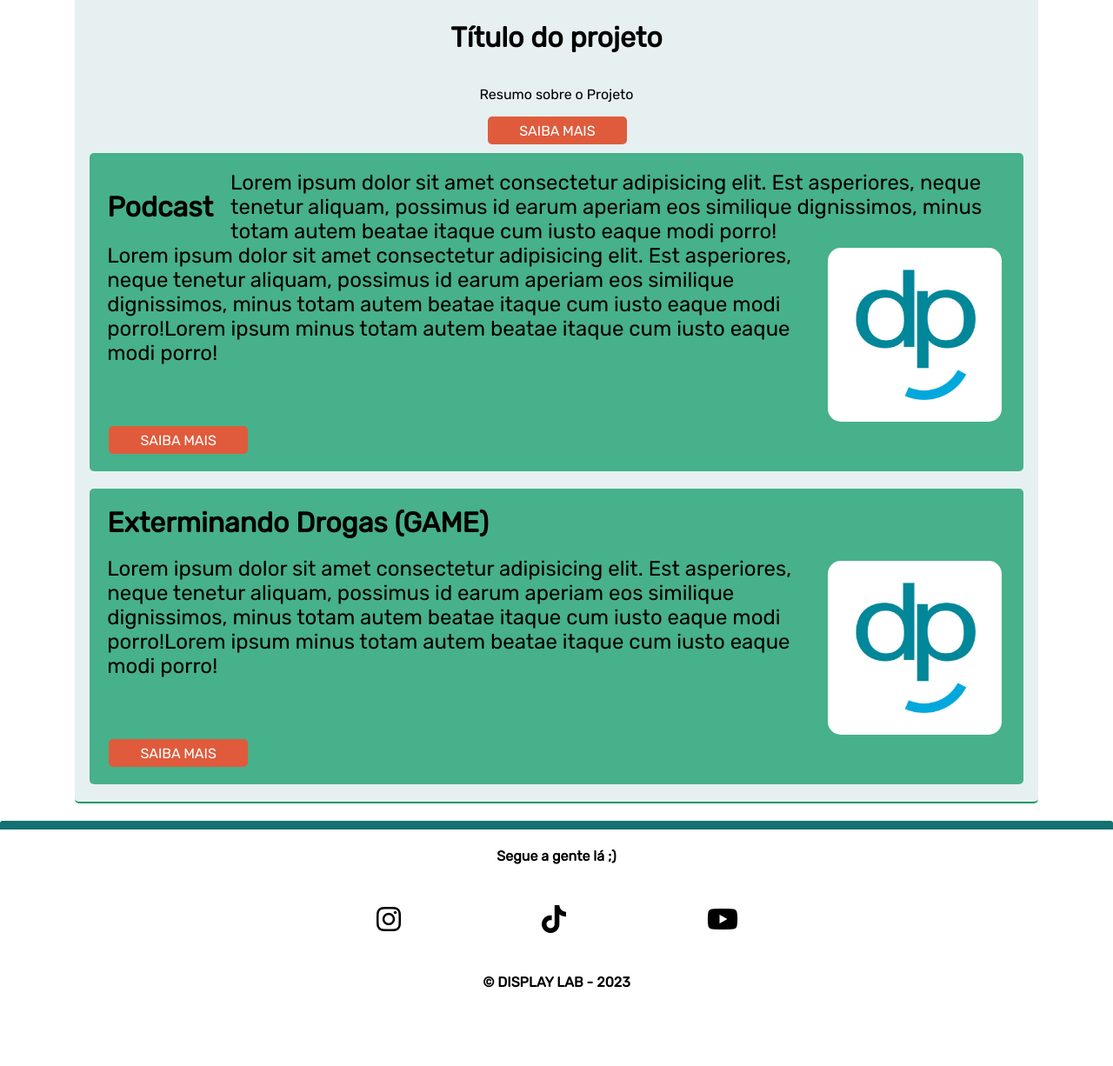
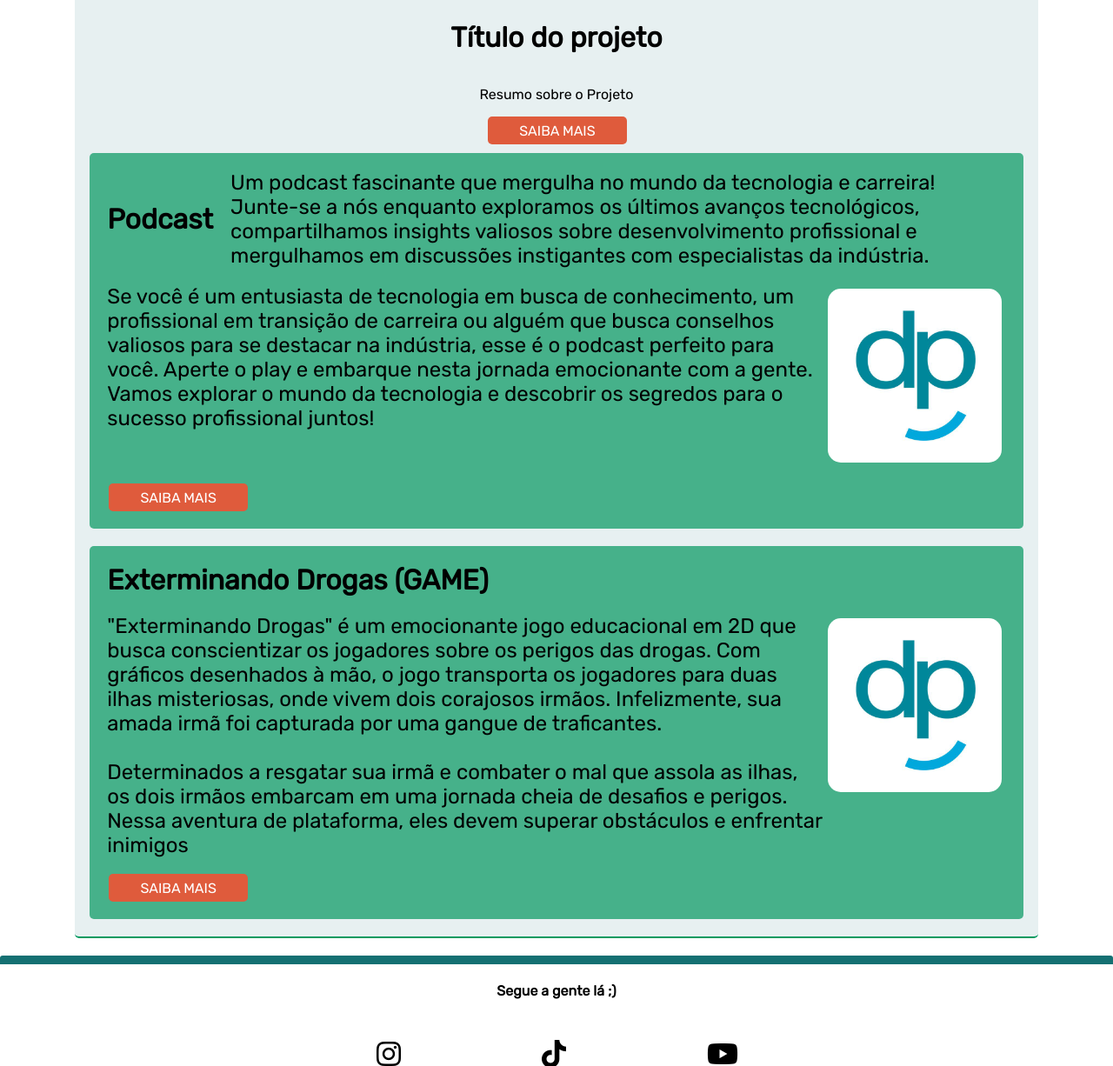
Before and after one commit to GuilhermeHMFroes/DisplaySite, a Flask app: page /projetos in a window 1280 px wide. Shown: the part 605-1831 px from the top of the page at 87% size. Before the commit the page ends 1741 px from the top, so only its background shows below. Run offline with Flask 3, Linux system fonts and the light colour scheme.

Commit message:
Descrição placeholder pro projeto podcast e exterminando drogas

```diff
--- a/templates/projetos.html
+++ b/templates/projetos.html
@@ -30,17 +30,14 @@
 <div class="projetoLayout1">
     <div class="projetoLayout1Upper">
         <h1 class="projetoLayout1Titulo">Podcast</h1>
-        <p class="projetoLayout1Texto1">Lorem ipsum dolor sit amet consectetur adipisicing elit. Est asperiores,
-            neque tenetur aliquam, possimus id earum aperiam eos similique dignissimos,
-            minus totam autem beatae itaque cum iusto eaque modi porro!</p>
+        <p class="projetoLayout1Texto1">Um podcast fascinante que mergulha no mundo da tecnologia e carreira! Junte-se a nós enquanto exploramos os últimos avanços tecnológicos, compartilhamos insights valiosos sobre desenvolvimento profissional e mergulhamos em discussões instigantes com especialistas da indústria.</p>
     </div>
+    <br>
     <div class="projetoLayout1Lower">
-        <p class="projetoLayout1Texto2">Lorem ipsum dolor sit amet consectetur adipisicing elit. Est asperiores,
-            neque tenetur aliquam, possimus id earum aperiam eos similique dignissimos,
-            minus totam autem beatae itaque cum iusto eaque modi porro!Lorem ipsum
-            minus totam autem beatae itaque cum iusto eaque modi porro!</p>
+        <p class="projetoLayout1Texto2">Se você é um entusiasta de tecnologia em busca de conhecimento, um profissional em transição de carreira ou alguém que busca conselhos valiosos para se destacar na indústria, esse é o podcast perfeito para você. Aperte o play e embarque nesta jornada emocionante com a gente. Vamos explorar o mundo da tecnologia e descobrir os segredos para o sucesso profissional juntos!</p>
         <img src="../static/images/logo/logo.jpg" alt="logo" class="projetoLayout1Image">
     </div>
+    <br>
     <a href="#" id="saiba-mais">
         <div class="botao">
             SAIBA MAIS
@@ -58,12 +55,13 @@
         <h1 class="projetoLayout2Titulo">Exterminando Drogas (GAME)</h1>
     </div>
     <div class="projetoLayout2Lower">
-        <p class="projetoLayout2Texto">Lorem ipsum dolor sit amet consectetur adipisicing elit. Est asperiores,
-            neque tenetur aliquam, possimus id earum aperiam eos similique dignissimos,
-            minus totam autem beatae itaque cum iusto eaque modi porro!Lorem ipsum
-            minus totam autem beatae itaque cum iusto eaque modi porro!</p>
+        <p class="projetoLayout2Texto">"Exterminando Drogas" é um emocionante jogo educacional em 2D que busca conscientizar os jogadores sobre os perigos das drogas. Com gráficos desenhados à mão, o jogo transporta os jogadores para duas ilhas misteriosas, onde vivem dois corajosos irmãos. Infelizmente, sua amada irmã foi capturada por uma gangue de traficantes.
+            <br>
+            <br>
+            Determinados a resgatar sua irmã e combater o mal que assola as ilhas, os dois irmãos embarcam em uma jornada cheia de desafios e perigos. Nessa aventura de plataforma, eles devem superar obstáculos e enfrentar inimigos</p>
         <img src="../static/images/logo/logo.jpg" alt="logo" class="projetoLayout2Image">
     </div>
+    <br>
     <a href="#" id="saiba-mais">
         <div class="botao">
             SAIBA MAIS
```
